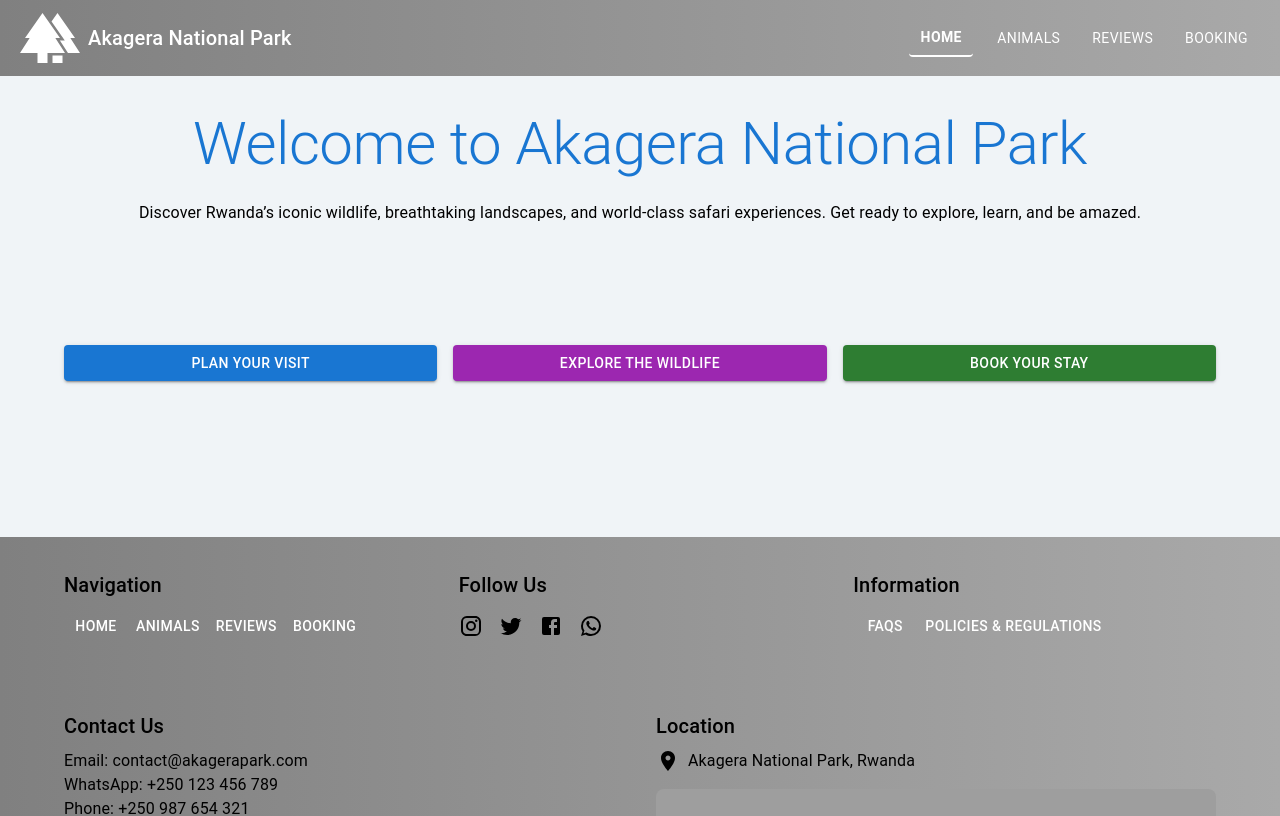
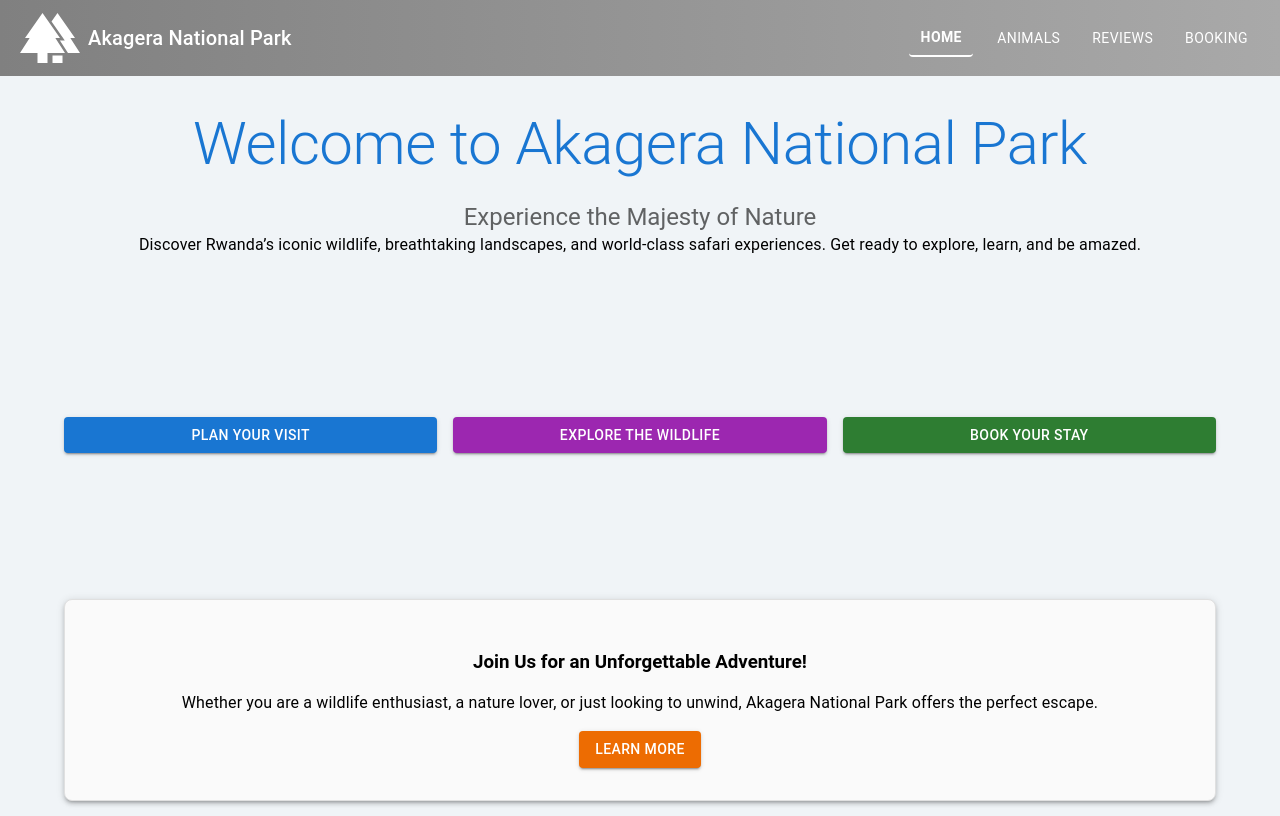
Before and after one commit to habyarimanacaleb/grafter-app, a React (Create React App) app: page / in a window 1280 px wide. Shown: the top 816 px of the page. Built offline with nearby package versions, Linux system fonts and the light colour scheme; grey boxes are pictures that could not be loaded.

Commit message:
commit this change number two on 20/10/2024

```diff
--- a/src/pages/Home.js
+++ b/src/pages/Home.js
@@ -1,6 +1,11 @@
 import React from "react";
-import { Container, Typography, Grid, Button } from "@mui/material";
+import { Container, Typography, Grid, Button, Box } from "@mui/material";
 import { motion } from "framer-motion"; // Import framer-motion
+
+const buttonVariants = {
+  initial: { scale: 1 },
+  hover: { scale: 1.1, boxShadow: "0px 0px 15px rgba(255, 99, 71, 0.5)" }, // Add shadow on hover
+};
 
 const Home = () => {
   return (
@@ -21,6 +26,9 @@ const Home = () => {
         animate={{ opacity: 1 }} // Fade in
         transition={{ duration: 1.5, delay: 0.5 }} // Delay animation for smoother effect
       >
+        <Typography variant="h5" align="center" color="textSecondary">
+          Experience the Majesty of Nature
+        </Typography>
         <Typography variant="body1" paragraph align="center">
           Discover Rwanda’s iconic wildlife, breathtaking landscapes, and
           world-class safari experiences. Get ready to explore, learn, and be
@@ -34,39 +42,59 @@ const Home = () => {
         spacing={2}
         justifyContent="center" // Centers the content horizontally
         alignItems="center" // Centers the content vertically
-        style={{ minHeight: '25vh',marginTop: "30px" }} // Ensures it takes at least 80% of viewport height
+        style={{ minHeight: '35vh', marginTop: "30px" }} // Ensures it takes at least 35% of viewport height
       >
         <Grid item xs={12} sm={6} md={4}>
-          <motion.div
-            whileHover={{ scale: 1.02 }} // Button hover effect
-            transition={{ type: "spring", stiffness: 300 }}
-          >
+          <motion.div variants={buttonVariants} whileHover="hover" initial="initial">
             <Button variant="contained" color="primary" fullWidth>
               Plan Your Visit
             </Button>
           </motion.div>
         </Grid>
         <Grid item xs={12} sm={6} md={4}>
-          <motion.div
-            whileHover={{ scale: 1.02 }}
-            transition={{ type: "spring", stiffness: 300 }}
-          >
+          <motion.div variants={buttonVariants} whileHover="hover" initial="initial">
             <Button variant="contained" color="secondary" fullWidth>
               Explore the Wildlife
             </Button>
           </motion.div>
         </Grid>
         <Grid item xs={12} sm={6} md={4}>
-          <motion.div
-            whileHover={{ scale: 1.05 }}
-            transition={{ type: "spring", stiffness: 300 }}
-          >
+          <motion.div variants={buttonVariants} whileHover="hover" initial="initial">
             <Button variant="contained" color="success" fullWidth>
               Book Your Stay
             </Button>
           </motion.div>
         </Grid>
       </Grid>
+
+      {/* Additional Animated Section */}
+      <Box
+        sx={{
+          textAlign: 'center',
+          marginTop: 4,
+          padding: 4,
+          border: '1px solid #e0e0e0',
+          borderRadius: 2,
+          boxShadow: 3,
+          backgroundColor: '#fafafa'
+        }}
+      >
+        <motion.h3
+          initial={{ opacity: 0, scale: 0.8 }} // Start hidden and small
+          animate={{ opacity: 1, scale: 1 }} // Animate to visible and normal size
+          transition={{ duration: 1, delay: 1 }} // Animation duration
+        >
+          Join Us for an Unforgettable Adventure!
+        </motion.h3>
+        <Typography variant="body1" paragraph>
+          Whether you are a wildlife enthusiast, a nature lover, or just looking to unwind, Akagera National Park offers the perfect escape.
+        </Typography>
+        <motion.div variants={buttonVariants} whileHover="hover" initial="initial">
+          <Button variant="contained" color="warning">
+            Learn More
+          </Button>
+        </motion.div>
+      </Box>
     </Container>
   );
 };
```
